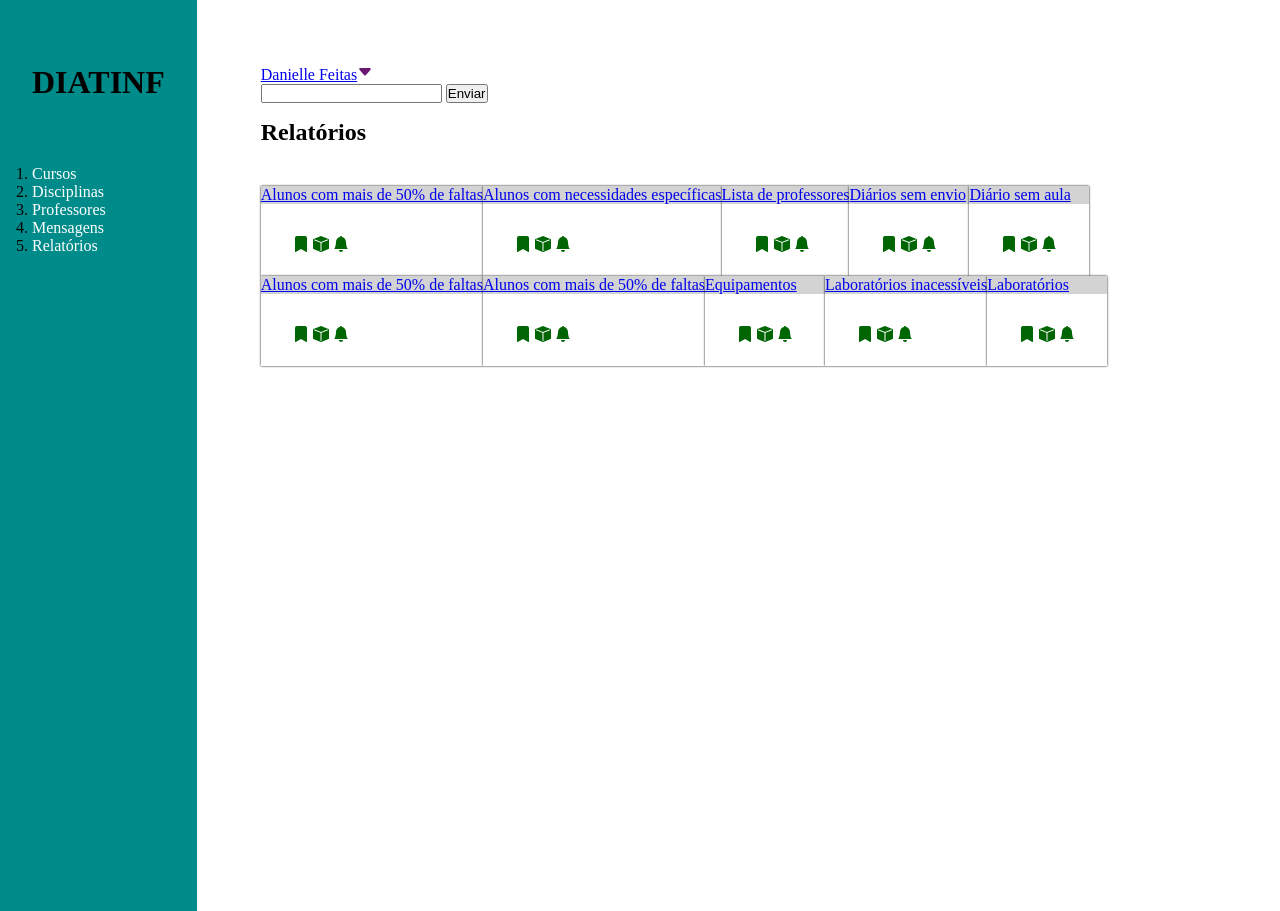
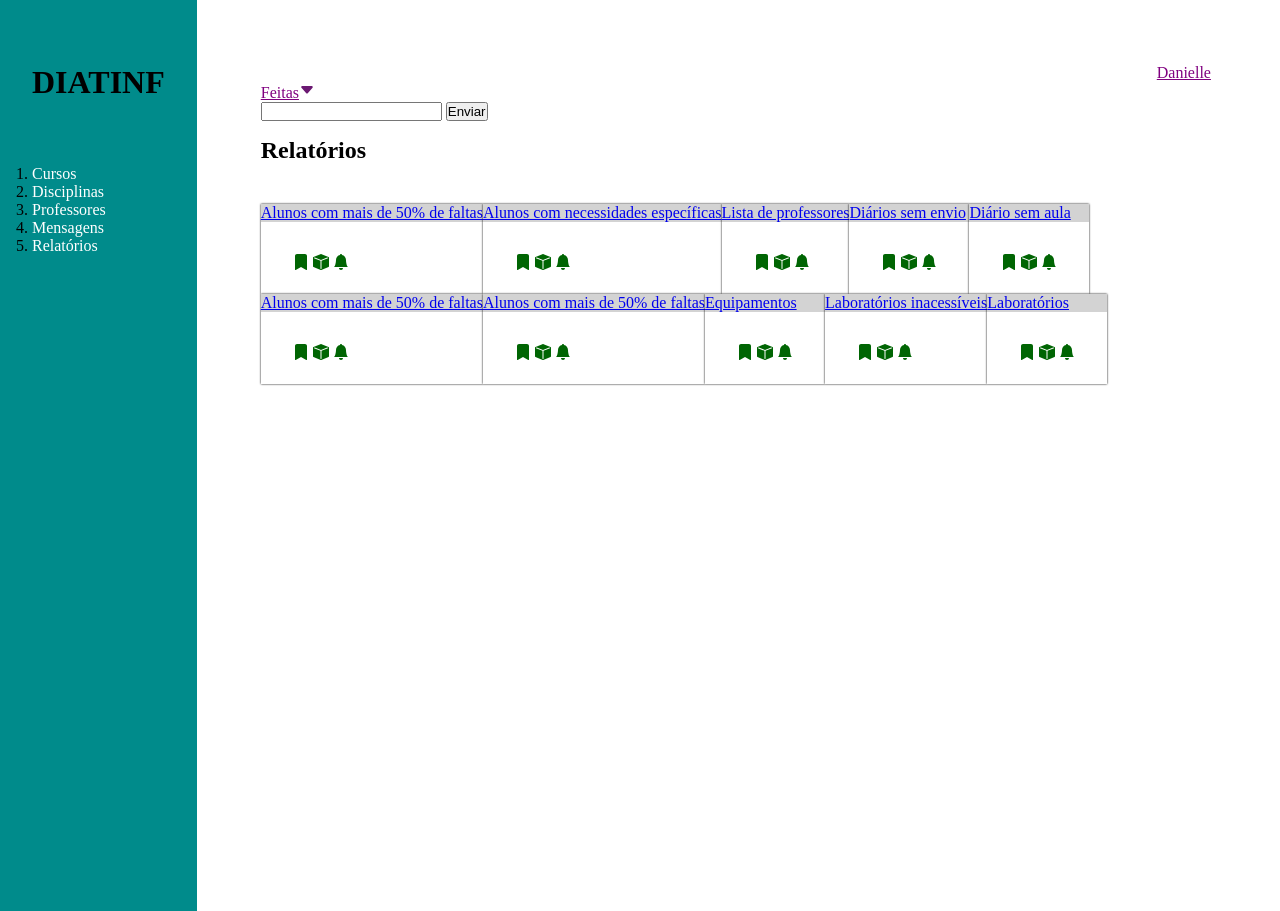
Before and after one commit to Raquel-M325/Atividade-DIATINF, a plain HTML site: page index.html in a window 1280 px wide. Drawn offline with Linux system fonts and the light colour scheme.

Commit message:
colocar de lado

```diff
--- a/style.css
+++ b/style.css
@@ -57,7 +57,7 @@ header nav ol a{
 
 }
 
-form p a {
+form nav a {
     color: purple;
     padding-left: 56em;
 }
```
